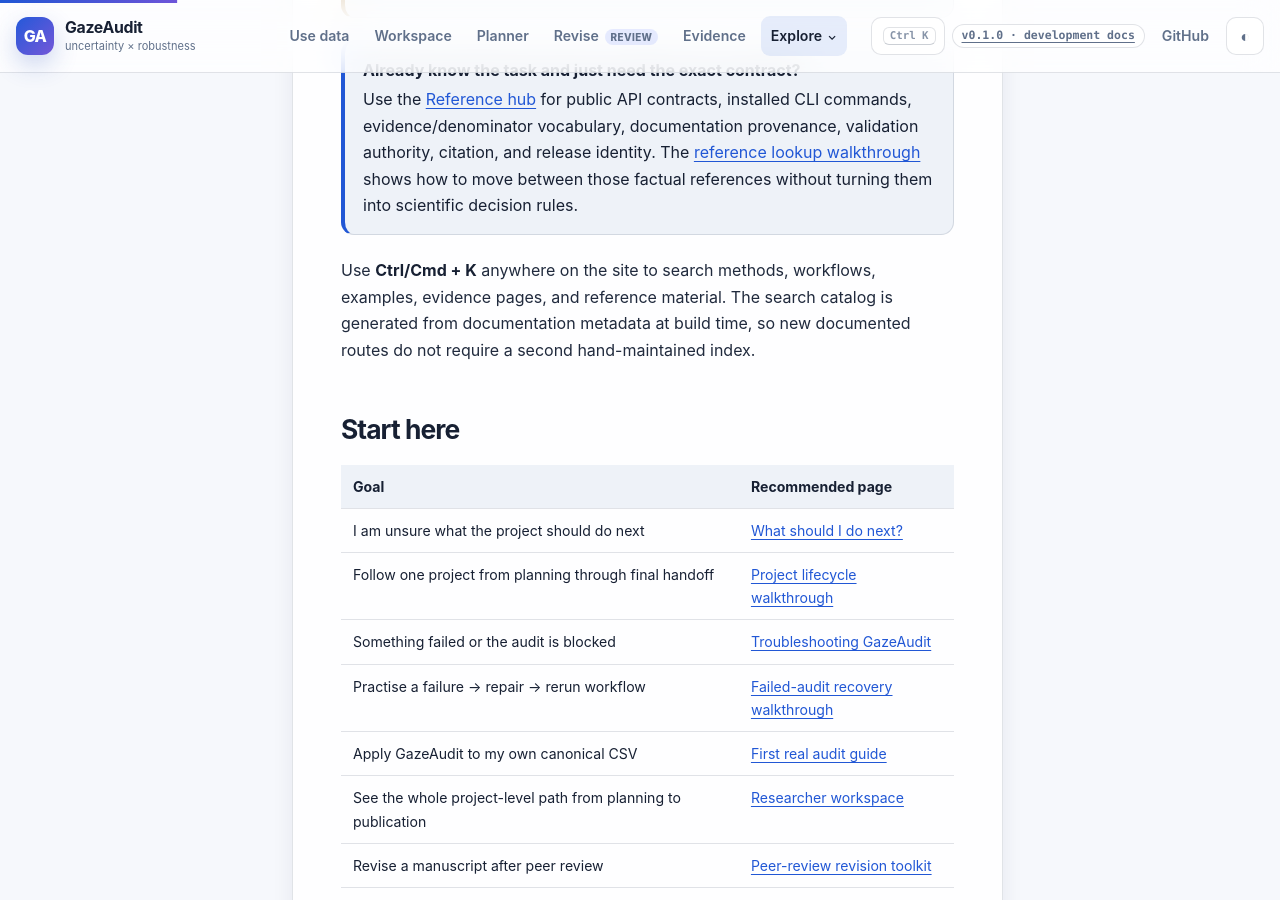
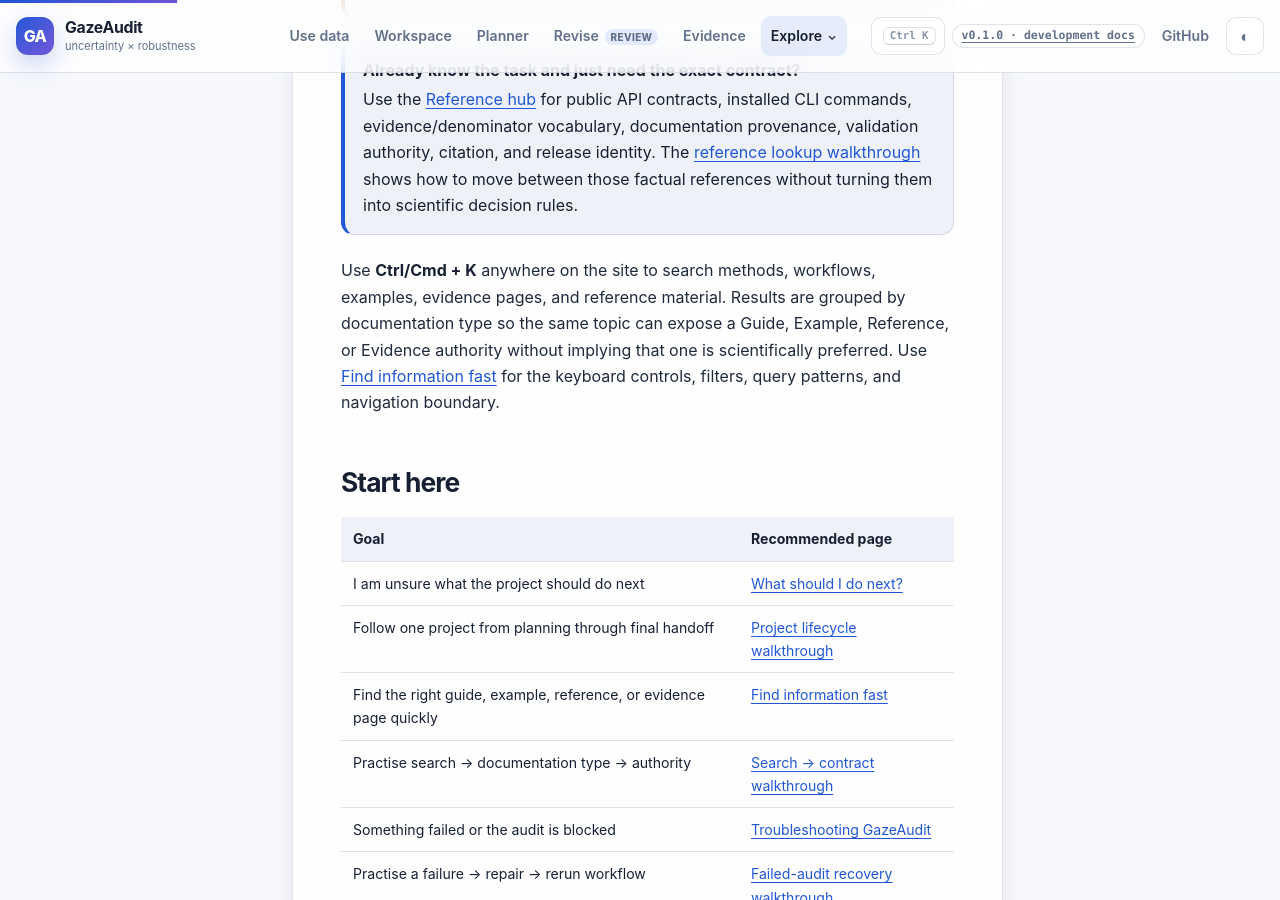
Before and after one commit to stefanosbalaskas/GazeAudit, a Jekyll site: the page built from docs/index.md, in a window 1280 px wide and 900 px high, scrolled down 1348 px. Built offline with Jekyll 4.4.1, drawn with Linux system fonts in a browser that asks for light colours.

Commit message:
docs: promote grouped search guidance

```diff
--- a/docs/index.md
+++ b/docs/index.md
@@ -33,7 +33,7 @@ Use <a href="guides/troubleshooting/">Troubleshooting GazeAudit</a> to route the
 Use the <a href="reference/">Reference hub</a> for public API contracts, installed CLI commands, evidence/denominator vocabulary, documentation provenance, validation authority, citation, and release identity. The <a href="examples/reference-lookup-workflow/">reference lookup walkthrough</a> shows how to move between those factual references without turning them into scientific decision rules.
 </div>
 
-Use **Ctrl/Cmd + K** anywhere on the site to search methods, workflows, examples, evidence pages, and reference material. The search catalog is generated from documentation metadata at build time, so new documented routes do not require a second hand-maintained index.
+Use **Ctrl/Cmd + K** anywhere on the site to search methods, workflows, examples, evidence pages, and reference material. Results are grouped by documentation type so the same topic can expose a Guide, Example, Reference, or Evidence authority without implying that one is scientifically preferred. Use [Find information fast](guides/find-information-fast/) for the keyboard controls, filters, query patterns, and navigation boundary.
 
 ## Start here
 
@@ -41,6 +41,8 @@ Use **Ctrl/Cmd + K** anywhere on the site to search methods, workflows, examples
 |---|---|
 | I am unsure what the project should do next | [What should I do next?](guides/what-next/) |
 | Follow one project from planning through final handoff | [Project lifecycle walkthrough](examples/project-lifecycle-walkthrough/) |
+| Find the right guide, example, reference, or evidence page quickly | [Find information fast](guides/find-information-fast/) |
+| Practise search → documentation type → authority | [Search → contract walkthrough](examples/search-to-contract/) |
 | Something failed or the audit is blocked | [Troubleshooting GazeAudit](guides/troubleshooting/) |
 | Practise a failure → repair → rerun workflow | [Failed-audit recovery walkthrough](examples/failed-audit-recovery/) |
 | Apply GazeAudit to my own canonical CSV | [First real audit guide](guides/first-real-audit/) |
```
